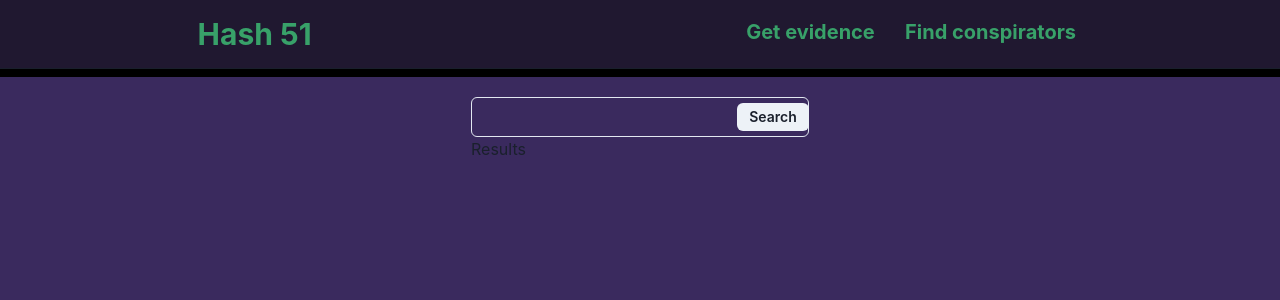
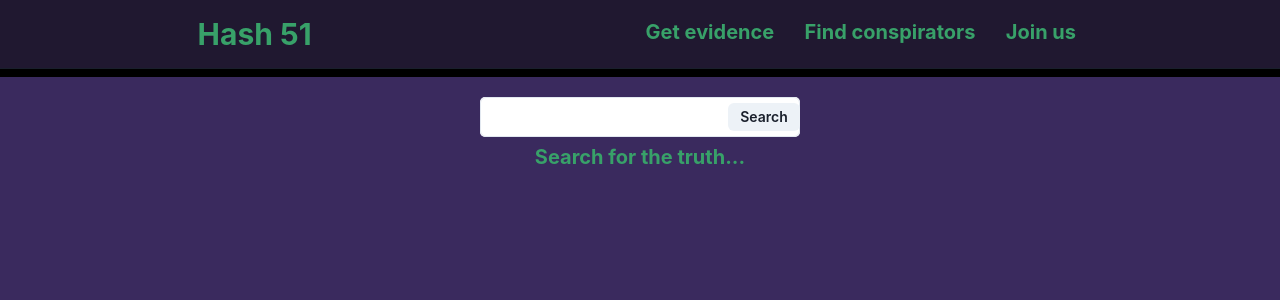
Before and after one commit to dougbacca89/Hash51-2.0, a React app: page /search in a window 1280 px wide. Shown: the top 300 px of the page. Built offline with nearby package versions, Linux system fonts and the light colour scheme.

Commit message:
refactored search page style

```diff
--- a/client/src/pages/Header.jsx
+++ b/client/src/pages/Header.jsx
@@ -14,7 +14,8 @@ const Header = () => (
       </Heading>
       <Heading as="h3" size="md" m={2} mr="15vw">
         <Link color="green.500" href="/search">Get evidence</Link> {" "}
-        <Link color="green.500" ml="2vw" href="/userStory">Find conspirators</Link>
+        <Link color="green.500" ml="2vw" href="/userPage">Find conspirators</Link> {" "}
+        <Link color="green.500" ml="2vw" href="/userLogin">Join us</Link>
       </Heading>
     </Flex>
     <Box width="full" height="8px" bg="black" />
--- a/client/src/pages/loginPage/components/CreateUser.jsx
+++ b/client/src/pages/loginPage/components/CreateUser.jsx
@@ -1,5 +1,4 @@
 /* eslint-disable no-console */
-
 import React, { useState, useContext } from 'react';
 import {
   Heading,
--- a/client/src/pages/loginPage/components/Login.jsx
+++ b/client/src/pages/loginPage/components/Login.jsx
@@ -3,6 +3,7 @@
 import React, { useState, useContext } from 'react';
 import { Link } from 'react-router-dom';
 import PropTypes from 'prop-types';
+
 import {
   Flex,
   Heading,
@@ -39,7 +40,7 @@ const Login = props => {
         justifyContent="center"
         alignItems="center"
       >
-        <Heading color="purple.400">We want to believe...</Heading>
+        <Heading color="green.500">We want to believe...</Heading>
         <Box minW={{ base: "90%", md: "468px" }}>
           <form>
             <Stack
--- a/client/src/pages/searchPage/SearchContainer.jsx
+++ b/client/src/pages/searchPage/SearchContainer.jsx
@@ -1,12 +1,26 @@
 import React from 'react';
+
+import {
+  Flex
+} from '@chakra-ui/react';
 
 import Search from './components/Search';
 import SearchResult from './components/SearchResult';
 
 const SearchContainer = () => (
   <div>
-    <Search/>
-    <SearchResult/>
+    <Flex
+      justifyContent="center"
+      alignItems="center"
+    >
+      <Search/>
+    </Flex>
+    <Flex
+      justifyContent="center"
+      alignItems="center"
+    >
+      <SearchResult/>
+    </Flex>
   </div>
 );
 
--- a/client/src/pages/searchPage/components/Search.jsx
+++ b/client/src/pages/searchPage/components/Search.jsx
@@ -1,16 +1,13 @@
-/* eslint-disable no-unused-vars */
-
 import React, {useContext, useState} from 'react';
 
 import {
-  Flex,
-  Heading,
   Input,
   Button,
   InputGroup,
-  InputLeftElement,
-  InputRightElement
+  InputRightElement,
+  Flex
 } from "@chakra-ui/react";
+
 import { EvidenceContext } from '../../../contexts/EvidenceContext';
 
 const Search = () => {
@@ -23,6 +20,11 @@ const Search = () => {
   //   <h1>search</h1>
   //   <button type='button' onClick={fetchSearch}>Search</button>
   // </div>);
+    <Flex
+      w="25vw"
+      bg="white"
+      borderRadius={5}
+    >
       <InputGroup size="md">
         <Input
           pr="4.5rem"
@@ -30,11 +32,16 @@ const Search = () => {
           onChange={handleChange}
         />
         <InputRightElement width="4.5rem">
-    <Button h="1.75rem" size="sm" onClick={() => fetchSearch(value)}>
+          <Button
+            h="1.75rem"
+            size="sm"
+            onClick={() => fetchSearch(value)}
+          >
             Search
           </Button>
         </InputRightElement>
       </InputGroup>
+    </Flex>
   );
 };
 
--- a/client/src/pages/searchPage/components/SearchResult.jsx
+++ b/client/src/pages/searchPage/components/SearchResult.jsx
@@ -1,6 +1,13 @@
 import React, {useContext} from 'react';
-import { Image, SimpleGrid } from '@chakra-ui/react';
 import { Link } from 'react-router-dom';
+
+import {
+  Image,
+  SimpleGrid,
+  Flex,
+  Heading
+} from '@chakra-ui/react';
+
 import { EvidenceContext } from '../../../contexts/EvidenceContext';
 
 const SearchResult = () => {
@@ -8,15 +15,21 @@ const SearchResult = () => {
 
   return searchResults.length ?
   (
+    <Flex
+      pt="20px"
+
+    >
       <SimpleGrid columns={4} spacing={10}>
         { searchResults.map(result => (
           <div>
             <Link to={`story/${result.nasa_id}`}>
               <Image
+              m={3}
                 borderRadius="full"
                 boxSize="300px"
                 src={result.thumb}
                 alt={result.title}
+                objectFit="cover"
               />
             </Link>
           </div>
@@ -24,6 +37,7 @@ const SearchResult = () => {
         )
       }
       </SimpleGrid>
-  ) : <div>Results</div>;
+    </Flex>
+  ) : <Heading color="green.500" size="md" m={2}>Search for the truth...</Heading>;
 };
 export default SearchResult;
```
Also changed, not shown: 1 other file (tests, documents, lock files or other folders). Lines whose indentation alone changed are shown as unchanged.
